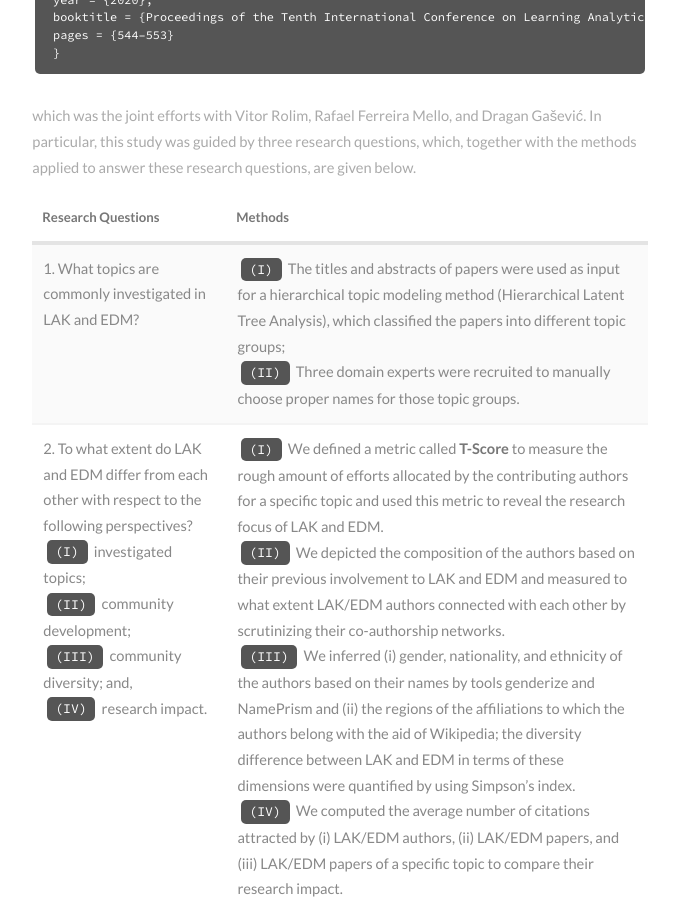
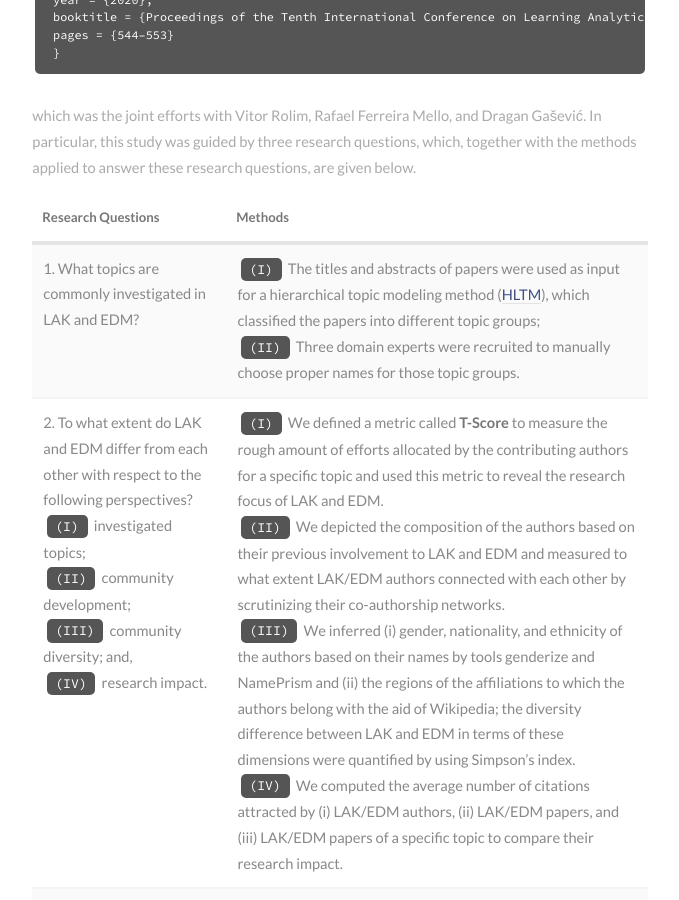
Before and after one commit to AngusGLChen/__angusglchen.github.io, a Jekyll site: the page built from _posts/2020-03-27-LAK2020_Lets.md, in a window 1280 px wide and 900 px high, scrolled down 800 px. Shown: the whole window, without its empty margins (153-832 px from the left). Built offline with Jekyll 4.4.1, drawn with Linux system fonts in a browser that asks for light colours.

Commit message:
Mar 27, 2020

```diff
--- a/_posts/2020-03-27-LAK2020_Lets.md
+++ b/_posts/2020-03-27-LAK2020_Lets.md
@@ -28,7 +28,7 @@ which was the joint efforts with Vitor Rolim, Rafael Ferreira Mello, and Dragan
 
 | Research Questions                                                                                                                                                                                                                             | Methods                                                                                                                                                                                                                                                                                                                                                                                                                                                                                                                                                                                                                                                                                                                                                                                                                                                                                                                                                                                         |
 |------------------------------------------------------------------------------------------------------------------------------------------------------------------------------------------------------------------------------------------------|-------------------------------------------------------------------------------------------------------------------------------------------------------------------------------------------------------------------------------------------------------------------------------------------------------------------------------------------------------------------------------------------------------------------------------------------------------------------------------------------------------------------------------------------------------------------------------------------------------------------------------------------------------------------------------------------------------------------------------------------------------------------------------------------------------------------------------------------------------------------------------------------------------------------------------------------------------------------------------------------------|
-| 1. What topics are commonly investigated in LAK and EDM?                                                                                                                                                                                       | `(I)` The titles and abstracts of papers were used as input for a hierarchical topic modeling method (Hierarchical Latent Tree Analysis), which classified the papers into different topic groups;<br>`(II)` Three domain experts were recruited to manually choose proper names for those topic groups.                                                                                                                                                                                                                                                                                                                                                                                                                                                                                                                                                                                                                                                                                                                     |
+| 1. What topics are commonly investigated in LAK and EDM?                                                                                                                                                                                       | `(I)` The titles and abstracts of papers were used as input for a hierarchical topic modeling method ([HLTM](https://github.com/kmpoon/hlta)), which classified the papers into different topic groups;<br>`(II)` Three domain experts were recruited to manually choose proper names for those topic groups.                                                                                                                                                                                                                                                                                                                                                                                                                                                                                                                                                                                                                                                                                                                     |
 | 2. To what extent do LAK and EDM differ from each other with respect to the following perspectives?<br>   `(I)` investigated topics;<br>   `(II)` community development;<br>   `(III)` community diversity; and,<br>   `(IV)` research impact. | `(I)` We defined a metric called **T-Score** to measure the rough amount of efforts allocated by the contributing authors for a specific topic and used this metric to reveal the research focus of LAK and EDM.<br>`(II)` We depicted the composition of the authors based on their previous involvement to LAK and EDM and measured to what extent LAK/EDM authors connected with each other by scrutinizing their co-authorship networks.<br>`(III)` We inferred (i) gender, nationality, and ethnicity of the authors based on their names by tools genderize and NamePrism and (ii) the regions of the affiliations to which the authors belong with the aid of Wikipedia; the diversity difference between LAK and EDM in terms of these dimensions were quantified by using Simpson's index.<br>`(IV)` We computed the average number of citations attracted by (i) LAK/EDM authors, (ii) LAK/EDM papers, and (iii) LAK/EDM papers of a specific topic to compare their research impact. |
 | 3. What are the potential directions for future research as derived from the work published in LAK and EDM?                                                                                                                                    | `Observation`: current gaps and potential directions for future work are often discussed in sections of “Discussion”, “Limitation”, “Future work”, … (denoted as future-work sections)<br>`Assumption`: certain terms were often used in such discussions, which can be used to shed some light on the future directions of a topic.<br>`Method`: such terms were retrieved by applying **word2vec** to analyze the text in future-work sections.
 
```
